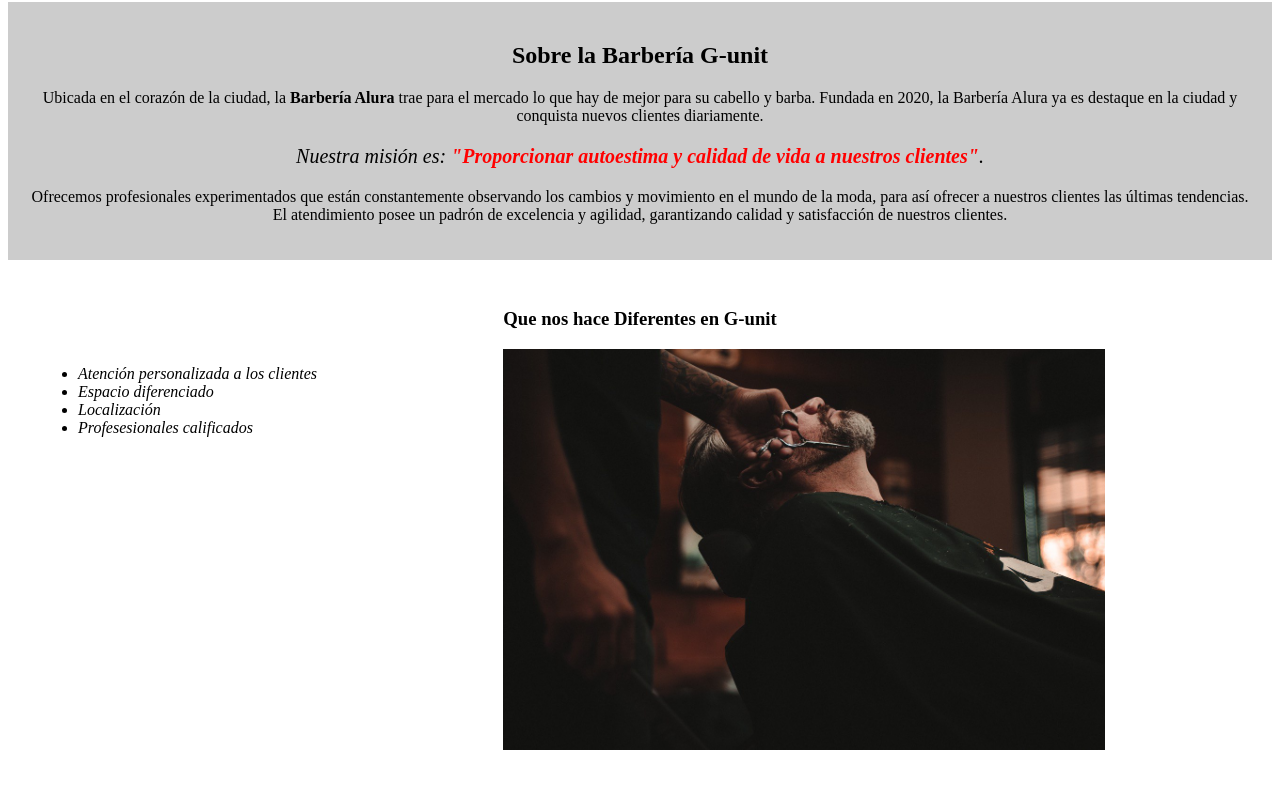
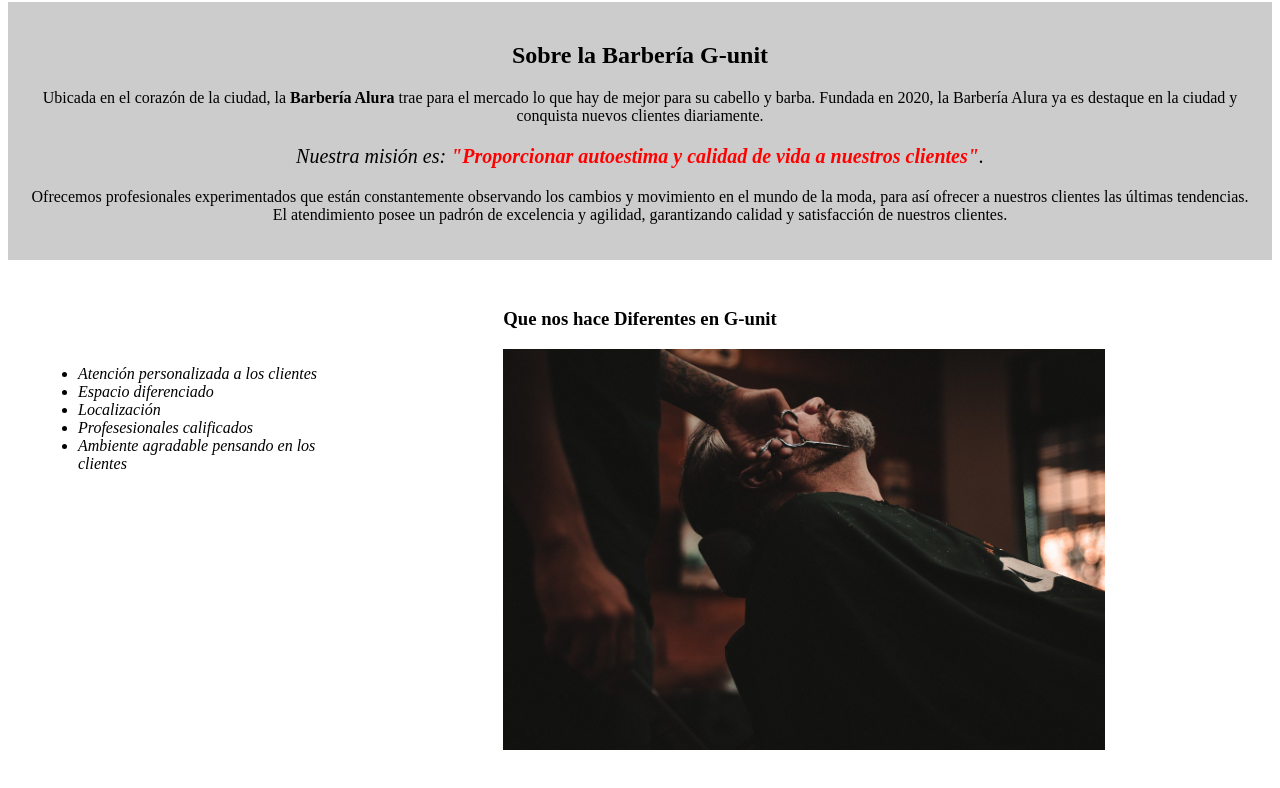
Before and after one commit to Felipecasallas/proyectoDePrueba, a plain HTML site: page index.html in a window 1280 px wide. Shown: the part 556-1344 px from the top of the page. Drawn offline with Linux system fonts and the light colour scheme.

Commit message:
se agrego un diferencias

```diff
--- a/index.html
+++ b/index.html
@@ -39,6 +39,7 @@
                 <li class="items">Espacio diferenciado</li>
                 <li class="items">Localización</li>
                 <li class="items">Profesesionales calificados</li>
+                <li class="items">Ambiente agradable pensando en los clientes</li>
             </ul>
 
             <img src="diferenciales/diferenciales.jpg" class="imagenDiferenciales">
```
